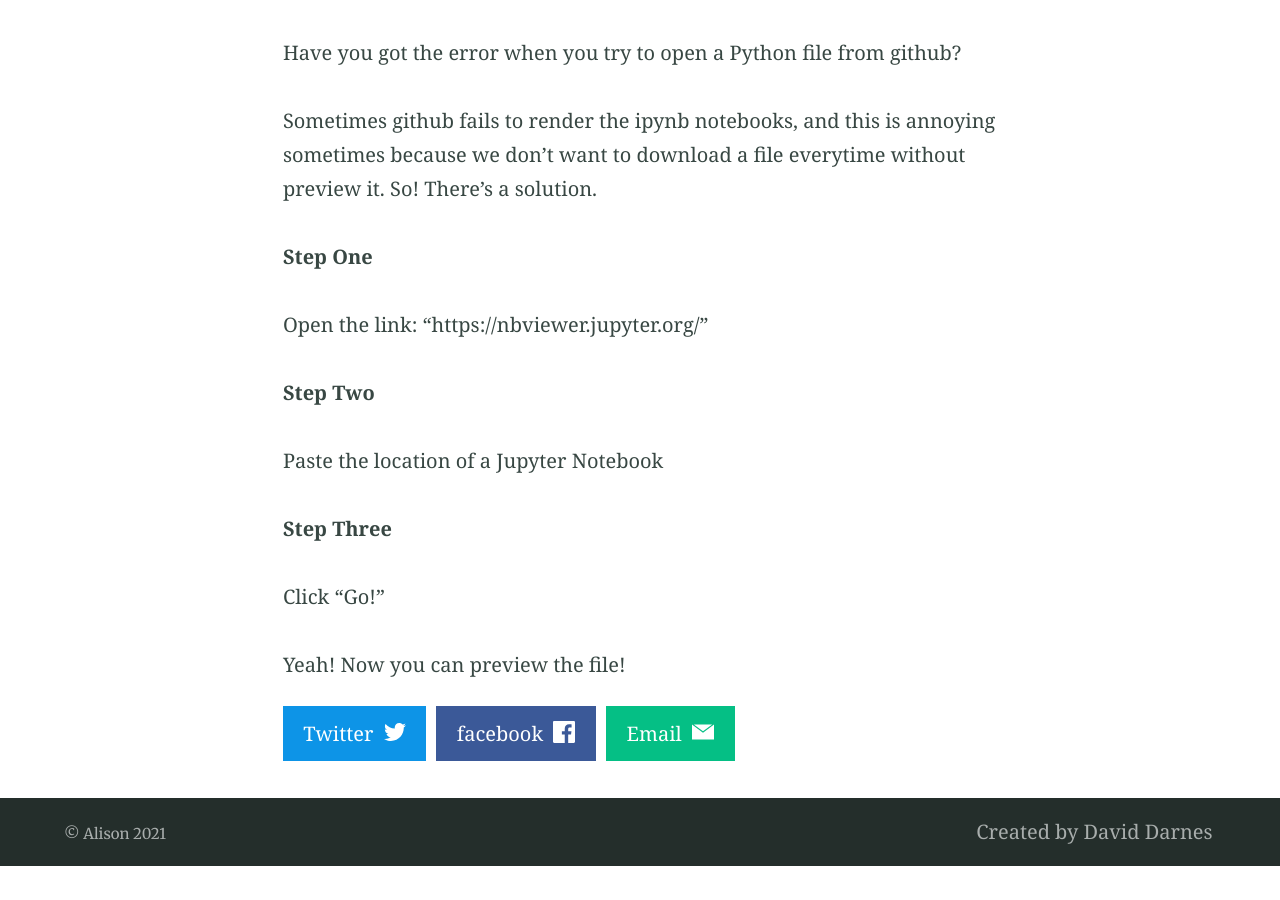
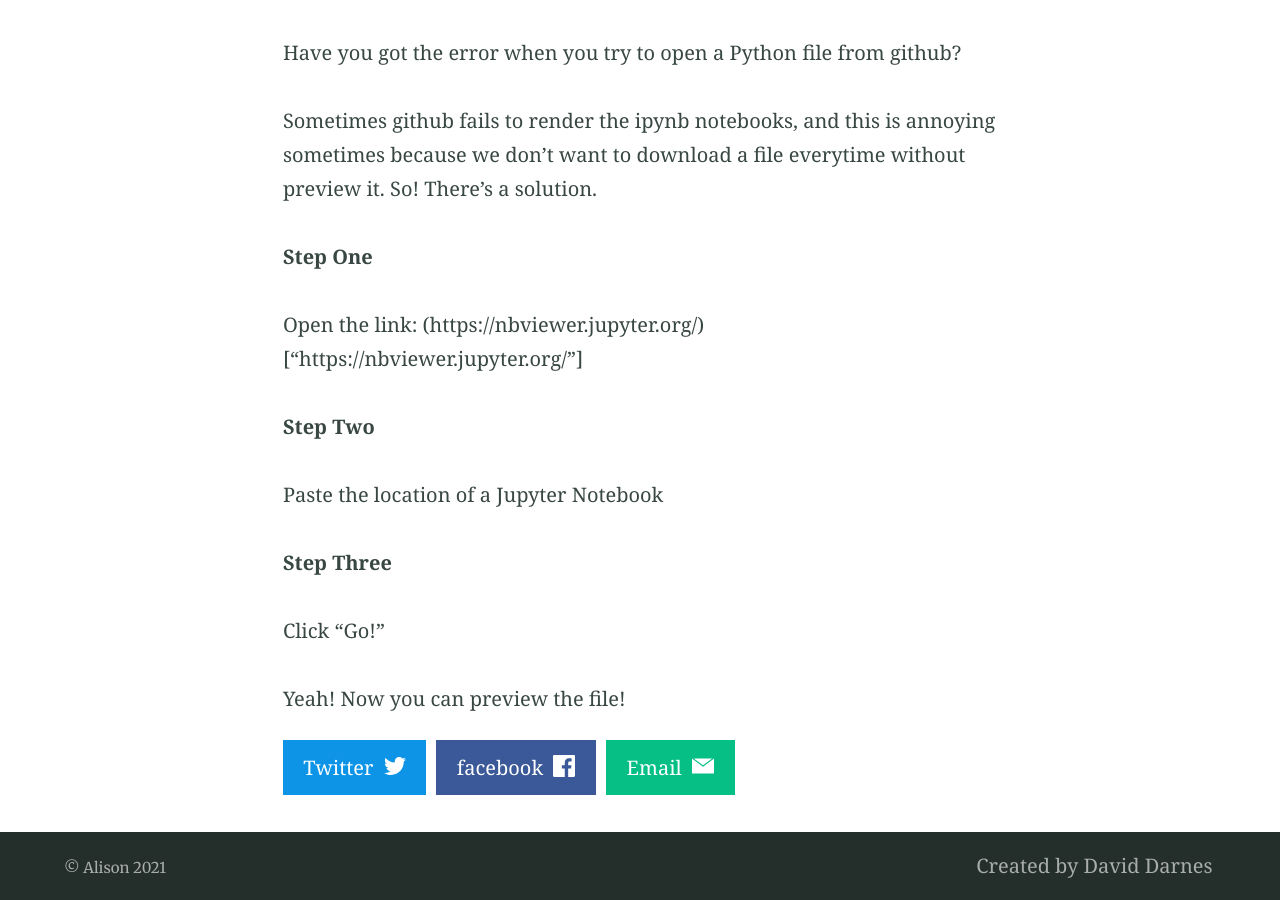
Before and after one commit to alisongh/alisongh.github.io, a Jekyll site: the page built from _posts/2021-03-13-Github-Python-file-open-error.md, in a window 1280 px wide and 900 px high, scrolled down 598 px. Built offline with Jekyll 4.4.1, drawn with Linux system fonts in a browser that asks for light colours; comment, search, counter and statistics services are not loaded; before the commit the page ends 1464 px from its top, so only the background shows below that; part of the change alters nothing that is shown.

Commit message:
Update 2021-03-13-Github-Python-file-open-error.md

```diff
--- a/_posts/2021-03-13-Github-Python-file-open-error.md
+++ b/_posts/2021-03-13-Github-Python-file-open-error.md
@@ -15,7 +15,7 @@ Sometimes github fails to render the ipynb notebooks, and this is annoying somet
 
 **Step One**
 
-Open the link: "https://nbviewer.jupyter.org/"
+Open the link: (https://nbviewer.jupyter.org/)["https://nbviewer.jupyter.org/"]
 
 **Step Two**
 
```
